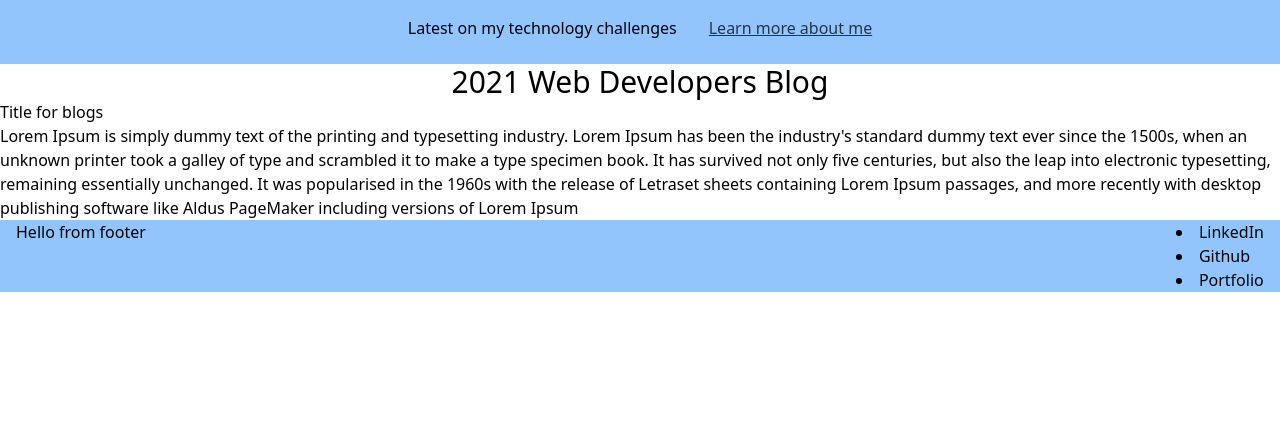
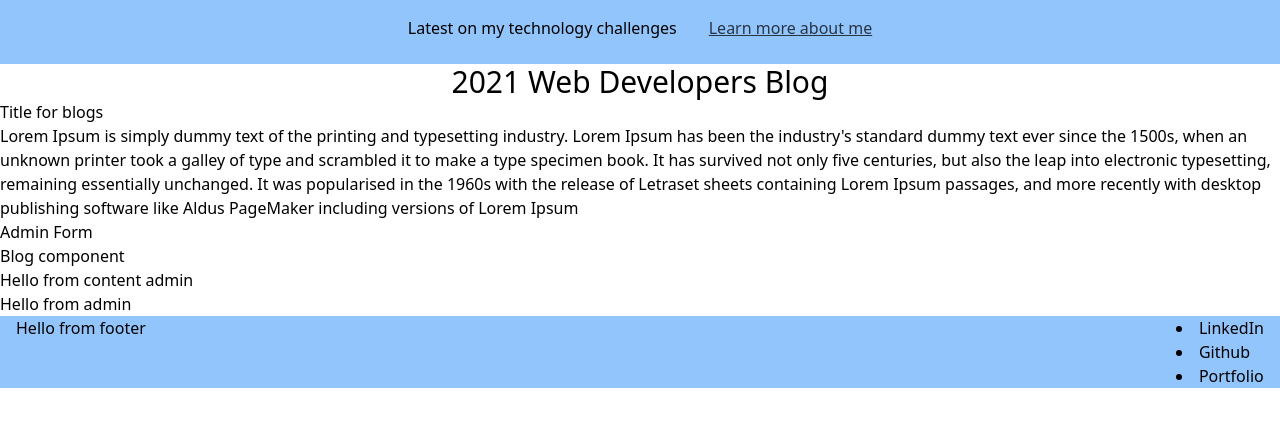
Before and after one commit to Cstopyak/colbysBlog, a React (Create React App) app in the folder client/: page /admin in a window 1280 px wide. Shown: the top 426 px of the page. Built offline with nearby package versions, Linux system fonts and the light colour scheme.

Commit message:
working with admin

```diff
--- a/client/src/App.js
+++ b/client/src/App.js
@@ -5,14 +5,16 @@ import Nav from './components/views/Nav';
 import Header from './components/views/Header';
 import BlogContent from './components/views/BlogContent';
 import Footer from './components/views/Footer';
-
+import Admin from './components/adminComponents/Admin';
 function App() {
   return (
     <div className="App">
       <Nav/>
       <Header/>
       <BlogContent/>
+      <Route exact path = "/admin" component = {Admin} />
       <Footer/>
+
     </div>
   );
 }
--- /dev/null
+++ b/client/src/components/adminComponents/Admin.js
@@ -0,0 +1,20 @@
+import React from 'react'
+import {Link} from 'react-router-dom';
+import BlogContentAdmin from './BlogContentAdmin';
+
+
+const admin = () => {
+    return (
+        <div className="main-container">
+            <h2>Admin Form</h2>
+            <div className="admin-center">
+            <h4 className="admin-title">Blog component</h4>
+                <BlogContentAdmin/>
+
+            </div>
+            Hello from admin
+        </div>
+    )
+}
+
+export default admin;
--- /dev/null
+++ b/client/src/components/adminComponents/BlogContentAdmin.js
@@ -0,0 +1,11 @@
+import React from 'react'
+
+const BlogContentAdmin = () => {
+    return (
+        <div>
+            Hello from content admin
+        </div>
+    )
+}
+
+export default BlogContentAdmin;
--- a/client/src/index.js
+++ b/client/src/index.js
@@ -3,11 +3,14 @@ import ReactDOM from 'react-dom';
 import './index.css';
 import App from './App';
 import reportWebVitals from './reportWebVitals';
+import { BrowserRouter } from 'react-router-dom';
 
 ReactDOM.render(
-  <React.StrictMode>
-    <App />
-  </React.StrictMode>,
+  <BrowserRouter>
+    <React.StrictMode>
+      <App />
+    </React.StrictMode>
+  </BrowserRouter>,
   document.getElementById('root')
 );
 
```
